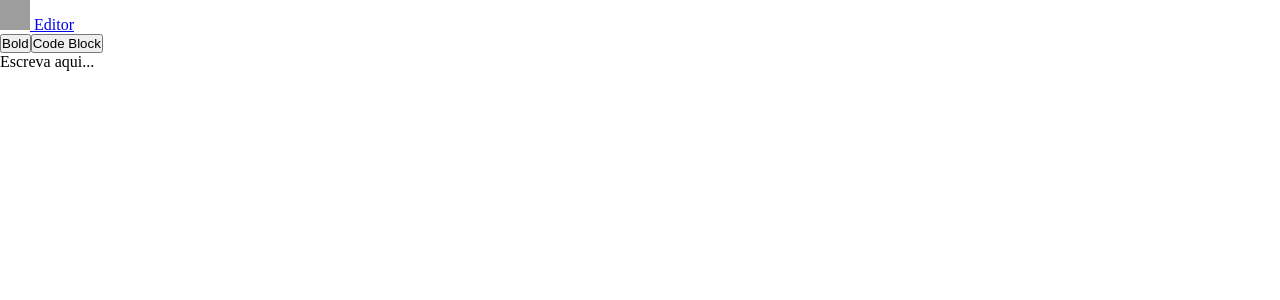
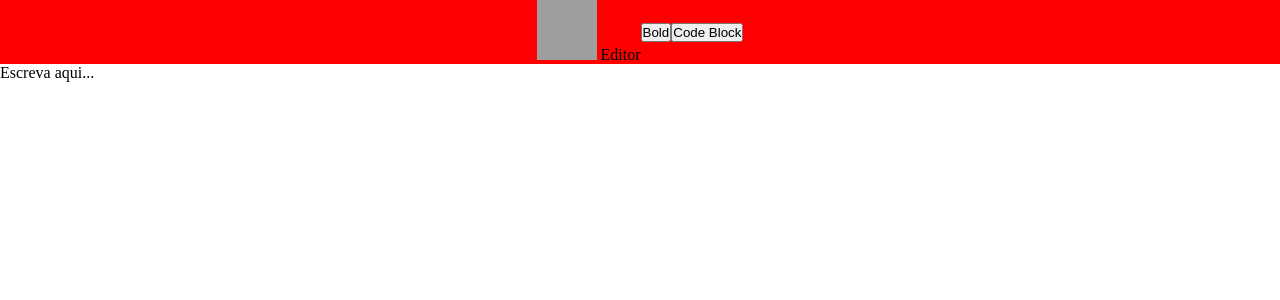
Before and after one commit to jonbrand/rich-text-editor, a React (Create React App) app: page / in a window 1280 px wide. Shown: the top 300 px of the page. Built offline with nearby package versions, Linux system fonts and the light colour scheme; grey boxes are pictures that could not be loaded; a web font is replaced by a local one.

Commit message:
refactor: remove react-bootstrap

```diff
--- a/package.json
+++ b/package.json
@@ -8,7 +8,6 @@
     "@testing-library/user-event": "^13.2.1",
     "bootstrap": "^5.1.3",
     "react": "^18.2.0",
-    "react-bootstrap": "^2.4.0",
     "react-dom": "^18.2.0",
     "react-scripts": "5.0.1",
     "slate": "^0.81.1",
--- a/src/App.js
+++ b/src/App.js
@@ -1,9 +1,11 @@
 import './App.css';
 import { TextEditor } from './components/Editor/Editor';
+import { Toolbar } from './components/Toolbar/Toolbar';
 
 function App() {
   return (
     <>
+      <Toolbar />
       <TextEditor />
     </>
   );
--- a/src/components/Editor/Editor.js
+++ b/src/components/Editor/Editor.js
@@ -1,10 +1,9 @@
 import React, { useCallback, useState } from "react";
-import { Navbar } from "react-bootstrap";
 import { createEditor, Editor, Transforms, Text } from 'slate';
 import { Slate, Editable, withReact } from 'slate-react';
 import { initialValue } from './Editor.constants';
 
-const CustomEditor = {
+export const CustomEditor = {
   isBoldMarkActive(editor) {
     const [match] = Editor.nodes(editor, {
       match: n => n.bold === true,
@@ -59,38 +58,8 @@ export const TextEditor = ({ onChange }) => {
 
   return(
     <>
-      <Navbar bg='dark' variant='dark'>
-        <Navbar.Brand href="#">
-          <img
-            alt=""
-            src="../images/logo.png"
-            width="30"
-            height="30"
-            className="d-inline-block align-top"
-          />{" "}
-          Editor
-        </Navbar.Brand>
-      </Navbar>
       <div className="App">
         <Slate editor={editor} value={initialValue} onChange={onChange}>
-          <div>
-            <button
-              onMouseDown={e => {
-                e.preventDefault()
-                CustomEditor.toggleBoldMark(editor)
-              }}
-            >
-              Bold
-            </button>
-            <button
-              onMouseDown={e => {
-                e.preventDefault()
-                CustomEditor.toggleCodeBlock(editor)
-              }}
-            >
-              Code Block
-            </button>
-          </div>
           <Editable
             renderElement={renderElement}
             renderLeaf={renderLeaf}
--- /dev/null
+++ b/src/components/Toolbar/Toolbar.js
@@ -0,0 +1,37 @@
+import { CustomEditor } from '../Editor/Editor'
+import './styles.css';
+
+export const Toolbar = ({ editor }) => {
+  return(
+    <navbar className='navbar-container' bg='dark' variant='dark'>
+        <navbar href="#">
+          <img
+            alt=""
+            src="../images/logo.png"
+            width="60"
+            height="60"
+            className="d-inline-block align-top"
+          />{" "}
+          Editor
+        </navbar>
+        <div>
+            <button
+              onMouseDown={e => {
+                e.preventDefault()
+                CustomEditor.toggleBoldMark(editor)
+              }}
+            >
+              Bold
+            </button>
+            <button
+              onMouseDown={e => {
+                e.preventDefault()
+                CustomEditor.toggleCodeBlock(editor)
+              }}
+            >
+              Code Block
+            </button>
+          </div>
+      </navbar>
+  )
+}
--- /dev/null
+++ b/src/components/Toolbar/styles.css
@@ -0,0 +1,7 @@
+.navbar-container{
+  display: flex;
+  justify-content: center;
+  align-items: center;
+
+  background: red;
+}
```
Also changed, not shown: src/images/logo.png, 1 other file (tests, documents, lock files or other folders).
